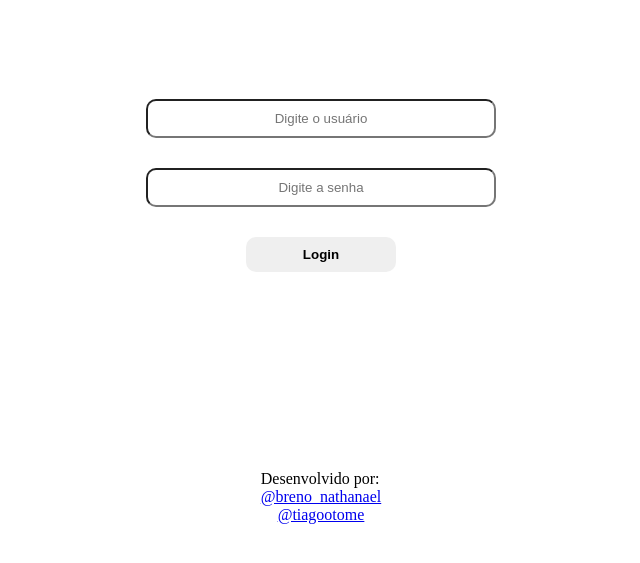
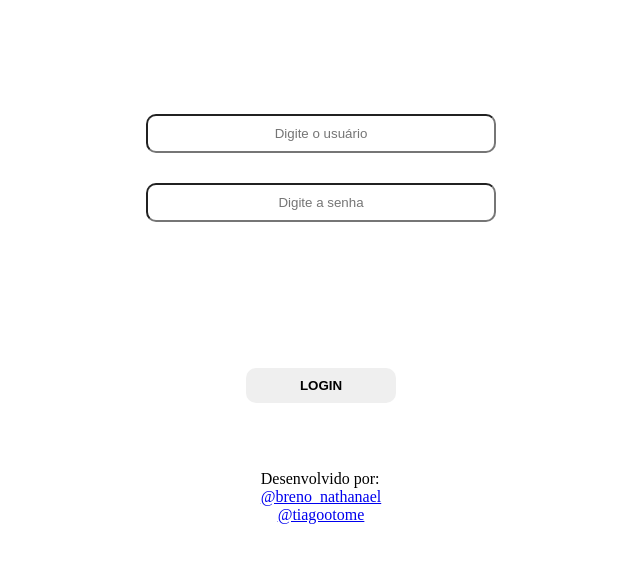
Before and after one commit to nathanbrn/T-Fitness-Academia, a plain HTML site: page index.html in a window 1280 px wide. Shown: the part 165-728 px from the top of the page, without its empty margins (319-959 px from the left). Drawn offline with Linux system fonts and the light colour scheme.

Commit message:
ajustando tela de Login

```diff
--- a/index.html
+++ b/index.html
@@ -17,8 +17,8 @@
         <form>
             <input placeholder="Digite o usuário" type="text" id="login" class="login">
             <input placeholder="Digite a senha" type="password" id="senha" class="senha">
-            <input class="btnLogin"  value="Login" type="submit" onclick="logar(); return false">
         </form>
+        <button class="btnLogin" id="btnLogin">Login</button>
     </main>
 
     <footer>
--- a/src/css/login.css
+++ b/src/css/login.css
@@ -24,6 +24,7 @@ main {
     width: 100%;
     height: 70vh;
     display: flex;
+    flex-direction: column;
     align-items: center;
     justify-content: center;
 }
@@ -56,6 +57,7 @@ main form {
     font-weight: bold;
     cursor: pointer;
     transition: 0.4s ease-in-out;
+    text-transform: uppercase;
 }
 .btnLogin:hover {
     background-color: gray;
--- a/src/js/loginScript.js
+++ b/src/js/loginScript.js
@@ -2,15 +2,19 @@
 const login = document.getElementById('login');
 const senha = document.getElementById('senha');
 const btnLogin = document.getElementById('btnLogin');
+
+const users = ['academia', 'tassara', 'aluno', 'instrutor'];
+const password = ['academia2015'];
+
 // Função para logar no site
-function logar() {
-    if(login.value == 'Academia' && senha.value == 'academia2015'){
-        location.href = 'src/pages/home.html';
-    }
-    else{
-        alert('Dados incorretos!');
-    }
-};
+btnLogin.addEventListener('click', () => {
+
+    if(users.includes(login.value) && password.includes(senha.value)){
+    window.location.href = 'src/pages/home.html';
+    } else
+    alert('Dados incorretos, tente novamento.');
+
+});
 // Função para deslogar do site(presente apenas na página home)
 function logOff() {
     window.location.href = '../../index.html';
```
Also changed, not shown: 1 other file.
